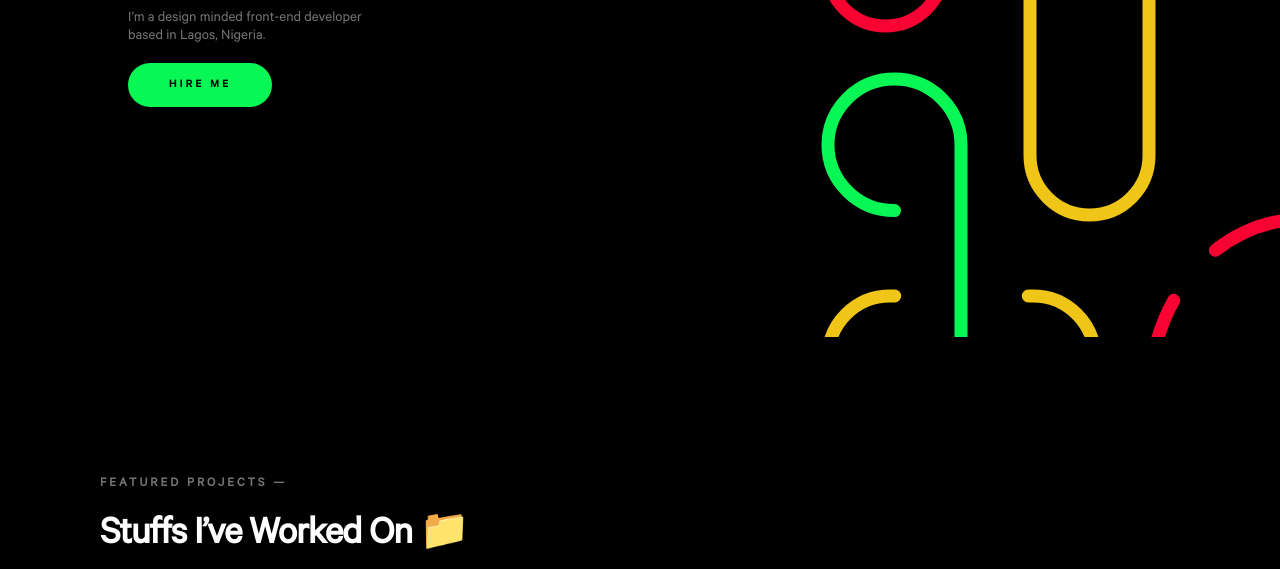
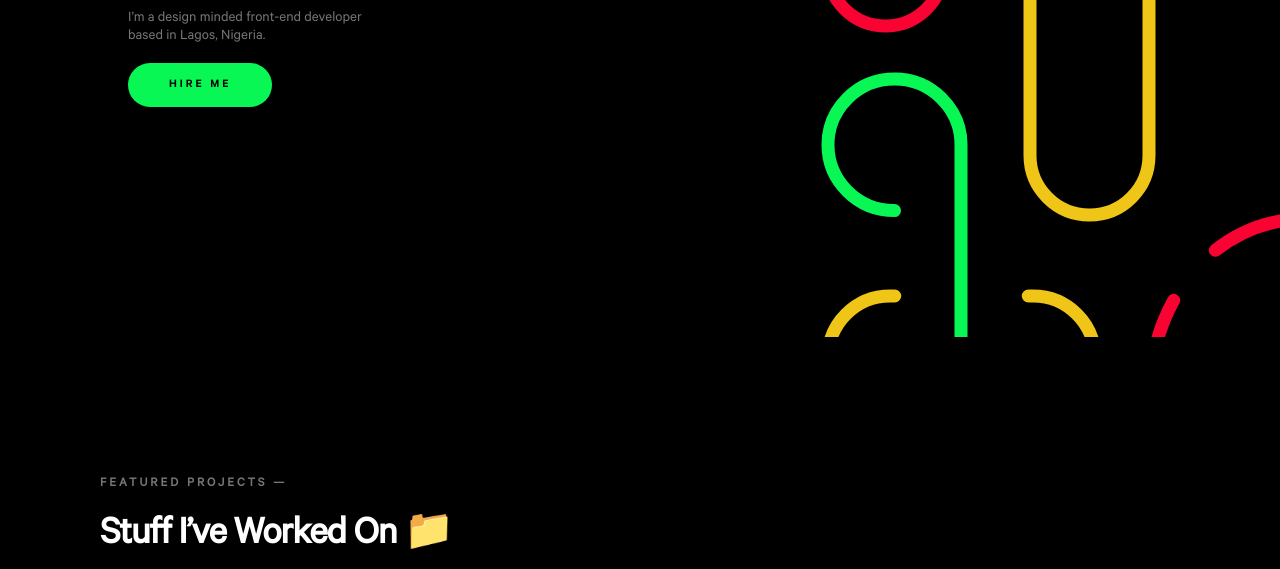
Before and after one commit to adeolaadeoti/adeolaadeoti-portfolio, a website built with Parcel: page src/index.html in a window 1280 px wide. Shown: the part 383-952 px from the top of the page. Built offline with nearby package versions, Linux system fonts and the light colour scheme.

Commit message:
typo fix

```diff
--- a/src/index.html
+++ b/src/index.html
@@ -114,7 +114,7 @@
                 <!-- project section -->
                 <section id="projects" class="project">
                     <h5 class="heading-5 sec-color mb-s">featured projects &mdash;</h5>
-                    <h2 class="heading-2">Stuffs I’ve worked on 📁</h2>
+                    <h2 class="heading-2">Stuff I’ve worked on 📁</h2>
                     <div class="project-box__wrapper">
                         <div class="project-box">
                             <div class="project-box__link">
```
Also changed, not shown: dist/index.html.
